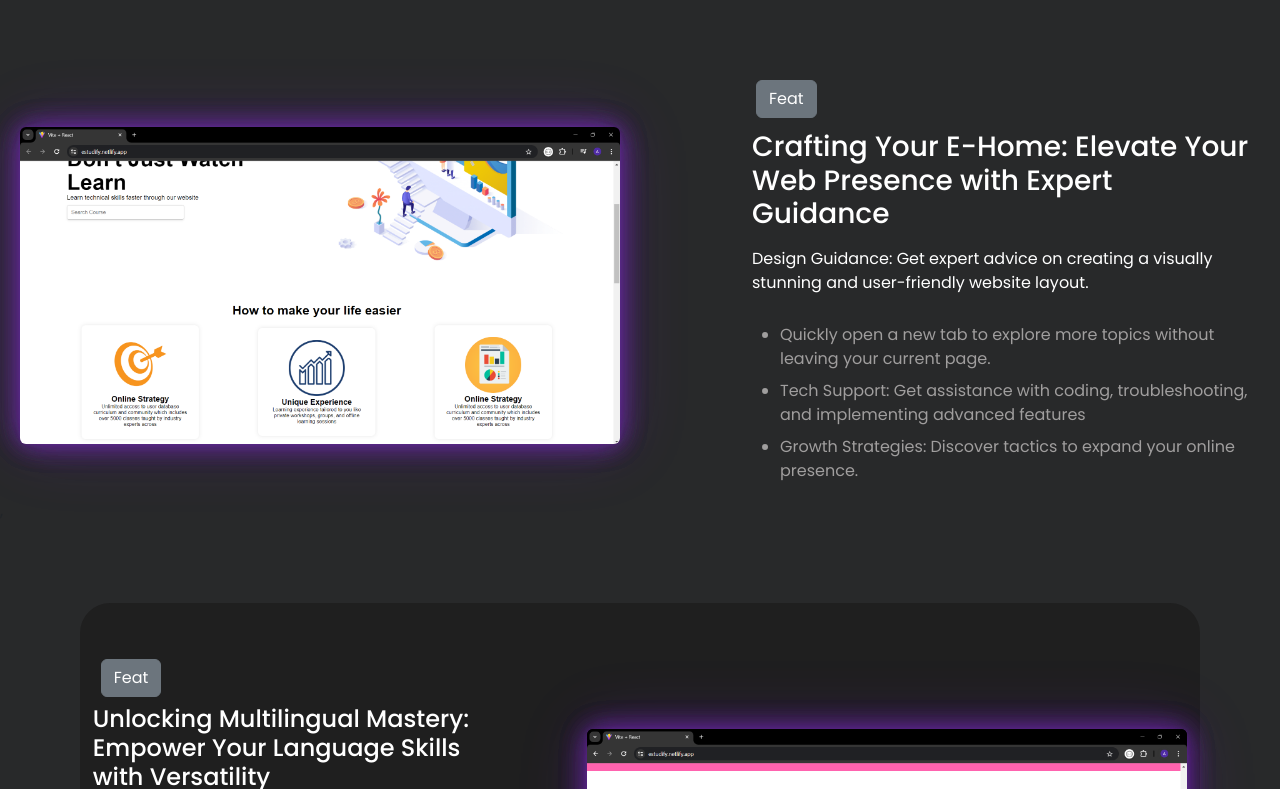
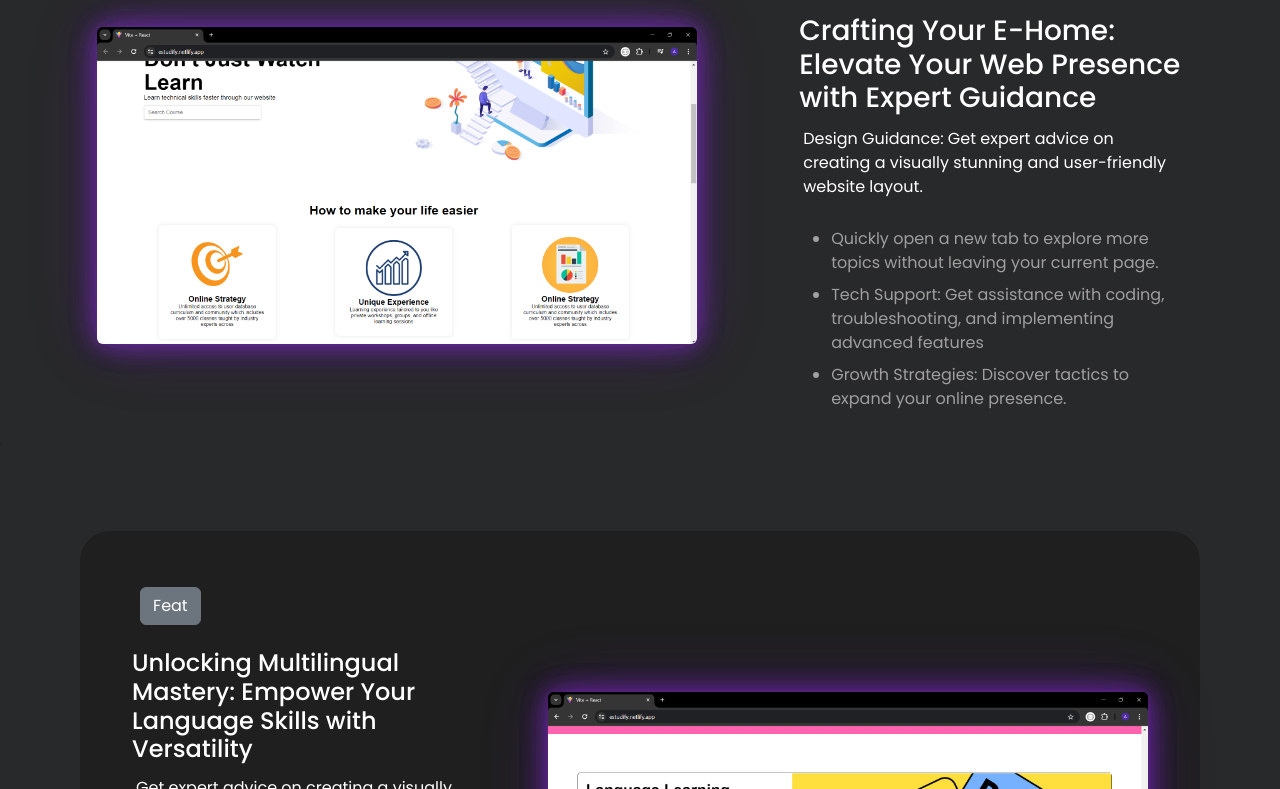
Before and after one commit to Ajay-muthusamy/Studify_profile_page, a React (Vite) app: page / in a window 1280 px wide. Shown: the part 811-1600 px from the top of the page. Built offline with nearby package versions, Linux system fonts and the light colour scheme.

Commit message:
feat:changes

```diff
--- a/src/header/header.jsx
+++ b/src/header/header.jsx
@@ -14,9 +14,9 @@ const header = () => {
       <div className="box  pt-5">
         <div className="search-container d-flex align-items-center justify-content-center  ">
 
-          <div className="sec_container text-white ">
+          <div className="sec_container text-white  ">
             <button className="btn btn-secondary m-2">search</button>
-            <h3 className="text-white p-1 w-40">
+            <h3 className="text-white p-1 ">
               Search and get related <br />
               suggestions
             </h3>
@@ -43,7 +43,7 @@ const header = () => {
               alt=""
               className="img-fluid rounded"
             />
-
+          <hr className="text-white "/>
         </div>
       </div>
     </div>
--- a/src/languagelearn/lan.jsx
+++ b/src/languagelearn/lan.jsx
@@ -8,7 +8,7 @@ const lan = () => {
         <div className="search-container">
           <div className="sec_container text-white ">
             <button className="btn btn-secondary m-2">Feat</button>
-            <h4 className="text-white w-40">
+            <h4 className="text-white pt-3 w-40">
               Unlocking Multilingual Mastery: Empower Your Language Skills with
               Versatility
             </h4>
--- a/src/main.css
+++ b/src/main.css
@@ -27,13 +27,13 @@
   padding-top: 20%;
 }
 .sec_container {
-  width: 40%;
+  width: 30%;
 }
 .search-container {
   display: flex;
   justify-content: center;
   align-items: center;
-  gap: 10%;
+  gap: 8%;
 }
 .search-container img {
   background-color: #000;
@@ -48,7 +48,7 @@
     0 0 70px rgba(138, 43, 226, 0.2);
 }
 .box1{
-    margin-top: 15vh;
+    margin-top: 2vh;
 }
 ul{
     color: rgb(160, 158, 158);
@@ -75,6 +75,7 @@ ul{
   gap: 3%;
   flex-wrap: wrap;
 }
+
 .search-container img{
   height: auto;
   max-width: 600px;
@@ -121,7 +122,7 @@ ul{
     display: flex;
     justify-content: center;
     align-items: center;
-    margin: 5vh;
+    margin: 3vh;
     padding: 1%;
     width: 90%;
   }
--- a/src/main2/banner2.jsx
+++ b/src/main2/banner2.jsx
@@ -4,7 +4,7 @@ import "../main.css";
 const banner2 = () => {
   return (
     <div>
-      <div className="box1 pt-5">
+      <div className="box1">
         <div className="search-container d-flex align-items-center justify-content-center ">
         <img
               src={b2}
@@ -12,8 +12,8 @@ const banner2 = () => {
               className="img-fluid rounded image2"
             />
           <div className="sec_container text-white ">
-            <button className="btn btn-secondary m-2">Feat</button>
-            <h3 className="text-white p-1 w-40">
+            <button className="btn btn-secondary mt-3">Feat</button>
+            <h3 className="text-white pt-3 w-40">
             Crafting Your E-Home: Elevate Your Web Presence with Expert Guidance
             </h3>
             <p className="text-white p-1">
```
